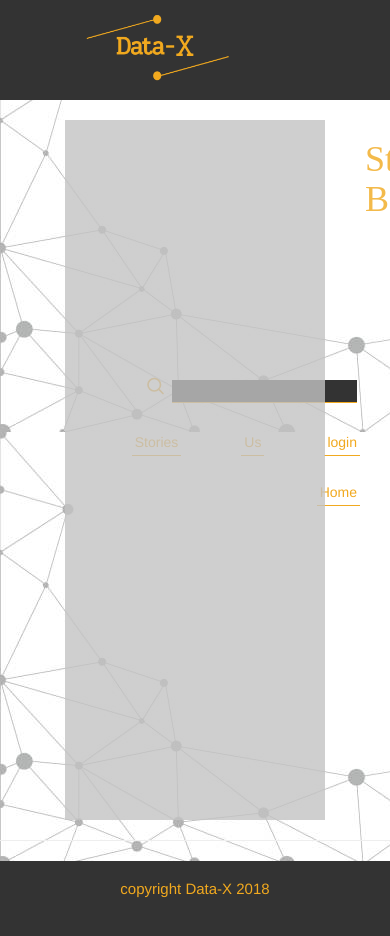
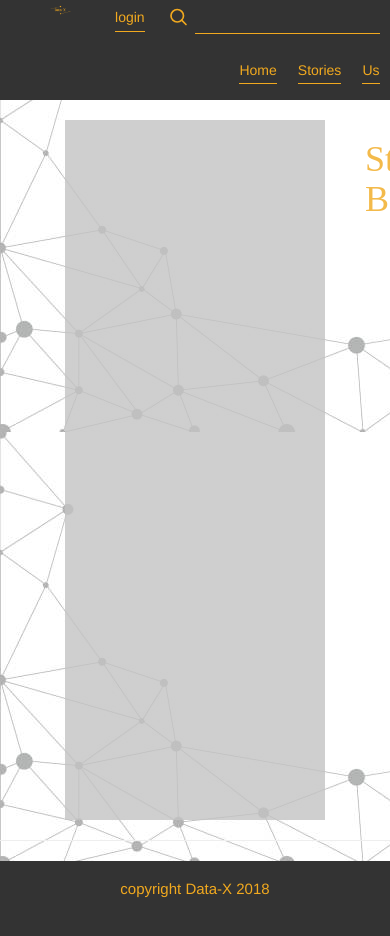
Before and after one commit to MbuguaM/Datavi, a Django app: page /stories in a window 390 px wide. Run offline with Django 3.2, Linux system fonts and the light colour scheme; the page is wider than the window, and the part outside it is not shown; some libraries are stand-ins or nearby versions; some web fonts are replaced.

Commit message:
responsivity

```diff
--- a/lyser/templates/app_temp/base.html
+++ b/lyser/templates/app_temp/base.html
@@ -6,6 +6,8 @@
 <head>
   <meta charset="UTF-8">
   <meta name="viewport" content="width=device-width, initial-scale=1.0">
+  <link rel="shortcut icon" type="image/png" href="{% static 'image/Logo.png'%}" />
+  <!-- <title>Data X </title> -->
   {% leaflet_js %}
   {% leaflet_css %}
   <style type = 'text/css'>
--- a/lyser/templates/app_temp/home.html
+++ b/lyser/templates/app_temp/home.html
@@ -9,7 +9,7 @@
   <head>
     <meta charset="utf-8">
     <meta name="viewport" content="width=device-width, initial-scale=1.0">
-    <title></title>
+    <title>Data X | Home</title>
   </head>
   <body style="background-image:url({% static '/image/wallpp.jpg'%}); backgroud-size:cover;">
 
--- a/lyser/templates/app_temp/projection.html
+++ b/lyser/templates/app_temp/projection.html
@@ -12,7 +12,7 @@
   <head>
     <meta charset="utf-8">
     <meta name="viewport" content="width=device-width, initial-scale=1.0">
-    <title></title>
+    <title>Data X | Projections </title>
     <script type = "text/javascript">
                 function our_layer(map, options){
 
--- a/lyser/templates/app_temp/stories.html
+++ b/lyser/templates/app_temp/stories.html
@@ -9,8 +9,15 @@
   <head>
     <meta name="viewport" content="width=device-width, initial-scale=1.0">
     <meta charset="utf-8">
-    <title></title>
+    <title>Data x | Stories</title>
   </head>
+  <style>
+      @media only screen and (max-width: 600px) {
+          body {
+              background-color: lightblue;
+          }
+      }
+  </style>
   <body style="background-image:url({% static '/image/wallpp.jpg'%}); backgroud-size:cover;">
     <div class="container">
 
--- a/lyser/templates/app_temp/us.html
+++ b/lyser/templates/app_temp/us.html
@@ -9,7 +9,7 @@
   <head>
     <meta name="viewport" content="width=device-width, initial-scale=1.0">
     <meta charset="utf-8">
-    <title></title>
+    <title>Data X | Us </title>
   </head>
   <body style="background-image:url({% static '/image/wallpp.jpg'%}); backgroud-size:cover;">
 
--- a/lyser/templates/navbar.html
+++ b/lyser/templates/navbar.html
@@ -18,11 +18,11 @@
         color:orangered;
       }
       ul a {
-        margin-left:30px;
-        margin-right:30px;
-        margin-top:23px;
-        padding: 3px;
-        padding-bottom: 3px;
+        margin-left:3%;
+        margin-right:3%;
+        margin-top:2%;
+        /* padding: 1%; */
+        padding-bottom: 1%;
         border-right:0px;
         border-left:0px;
         border-top:0px;
@@ -37,17 +37,16 @@
     </style>
 
 
-<div class="new" id="navbar" style="background-color: #333333; height:100px;  ">
-
+<div class="new" id="navbar" style="background-color: #333333; height:100px;">
   <ul>
     <!-- <a href="#" class="data" style="padding:35px;">Data-X</a> -->
-    <img src="{% static 'image/Logo.png'%}" alt="logo" height="350px" width="320px">
+    <img src="{% static 'image/Logo.png'%}" alt="logo" style="width: 15%; padding: 1%;">
     <!-- border-bottom :1px solid; -->
     <a href="#" type = submit style="float:right; ">
       <svg xmlns="http://www.w3.org/2000/svg" width="25" height="20" viewBox="0 0 24 24" fill="none" stroke="#F1A91F" stroke-width="2" stroke-linecap="round" stroke-linejoin="round" class="mx-3"><circle cx="10.5" cy="10.5" r="7.5"></circle><line x1="21" y1="21" x2="15.8" y2="15.8"></line>
       </svg>
 
-    <input type = "text" name = "search" style="background-color: #333333; border-bottom:1px solid #F1A91F; color:#F1A91F; border-top:0px; border-right:0px; border-left:0px;"/>
+    <input type = "text" name = "search" style="background-color: #333333; border-bottom:1px solid #F1A91F; color:#F1A91F; border-top:0px; border-right:0px; border-left:0px;">
   </a>
 
     {% if user.is_authenticated %}
```
Also changed, not shown: lyser/templates/app_temp/test.html (added, +14 -0 lines), lyser/templates/navbar22.html (added, +53 -0 lines).
